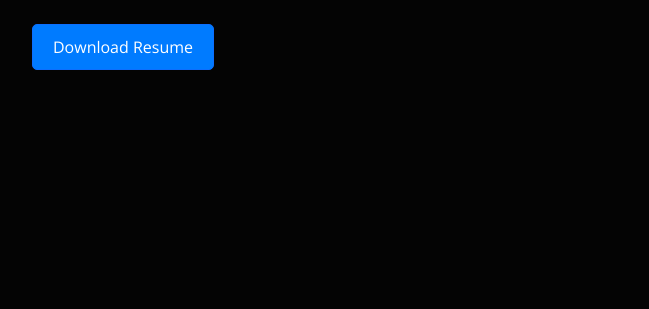
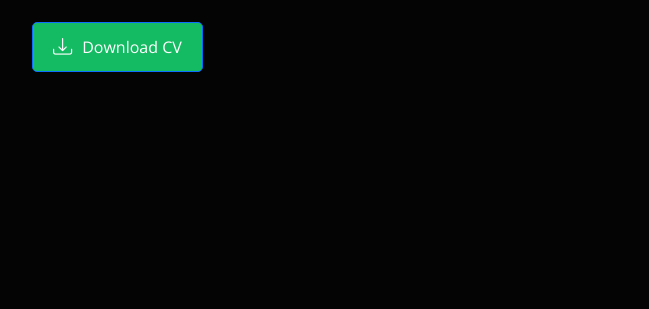
Before and after one commit to ghanshamlunge111/portfolioWebsite, a plain HTML site: page index.html in a window 1280 px wide. Shown: the part 491-800 px from the top of the page, without its empty margins (50-699 px from the left). Drawn offline with nearby package versions, Linux system fonts and the light colour scheme.

Commit message:
added download resume button icon

```diff
--- a/assets/css/style.css
+++ b/assets/css/style.css
@@ -1154,19 +1154,27 @@ section .container {
 
 /* Style the resume button */
 .resume-btn {
-  background-color: #007bff; /* Match your website's primary color */
+  background-color: #15bb62; /* Match your website's primary color */
   color: #fff;
   padding: 10px 20px;
   border-radius: 5px;
   text-decoration: none;
   transition: all 0.3s ease;
+  display: inline-flex; /* Align icon and text */
+  align-items: center; /* Vertically align icon with text */
+  gap: 10px; /* Space between icon and text */
 }
 
 /* Hover effect for the button */
 .resume-btn:hover {
-  background-color: #0056b3; /* Slightly darker shade for hover */
+  background-color: #dd6311; /* Slightly darker shade for hover */
   color: #fff; /* Keep the text white */
   box-shadow: 0 4px 10px rgba(0, 0, 0, 0.2); /* Add subtle shadow on hover */
+}
+
+/* Icon size and alignment */
+.resume-btn i {
+  font-size: 1.2rem; /* Adjust icon size */
 }
 
 @keyframes animate-loading {
--- a/index.html
+++ b/index.html
@@ -68,8 +68,14 @@
       </div>
 
       <!-- Spacing added here -->
+    <!-- <div class="resume-download">
+      <a href="assets/resume/GHANSHYAM_LUNGE_JAVA_2025.pdf" class="btn btn-primary resume-btn" download>Download CV</a>
+    </div> -->
+
     <div class="resume-download">
-      <a href="assets/resume/GHANSHYAM_LUNGE_JAVA_2025.pdf" class="btn btn-primary resume-btn" download>Download Resume</a>
+      <a href="assets/resume/GHANSHYAM_LUNGE_JAVA_2025.pdf" class="btn btn-primary resume-btn" download>
+        <i class="bi bi-download"></i> Download CV
+      </a>
     </div>
 
     </div>
```
